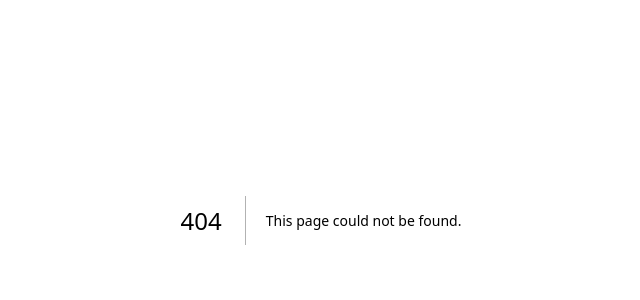
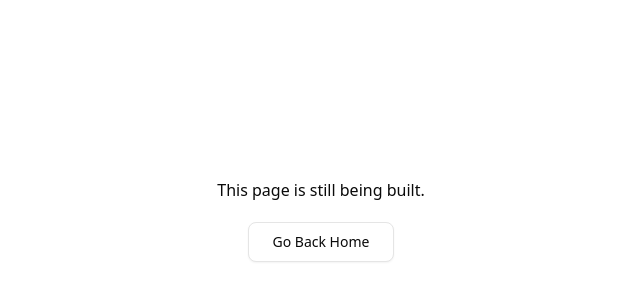
Before and after one commit to Jorstors/movie-picker, a Next.js app: page /calendar in a window 1280 px wide. Before the commit this address had no page. Shown: the part 180-480 px from the top of the page, without its empty margins (319-959 px from the left). Built offline with nearby package versions, Linux system fonts and the light colour scheme.

Commit message:
Added temporary calendar page

```diff
--- /dev/null
+++ b/app/calendar/page.tsx
@@ -0,0 +1,17 @@
+import { Button } from "@/components/ui/button";
+import Link from "next/link";
+
+function CalendarPage() {
+  return <div className="w-screen h-screen grid place-items-center">
+    <div className="flex flex-col items-center">
+
+      <p>This page is still being built.</p>
+      <Link href="/">
+        <Button variant="outline" size="lg" className="hover:cursor-pointer mt-5">Go Back Home</Button>
+      </Link>
+
+    </div>
+  </div>;
+}
+
+export default CalendarPage;
```
